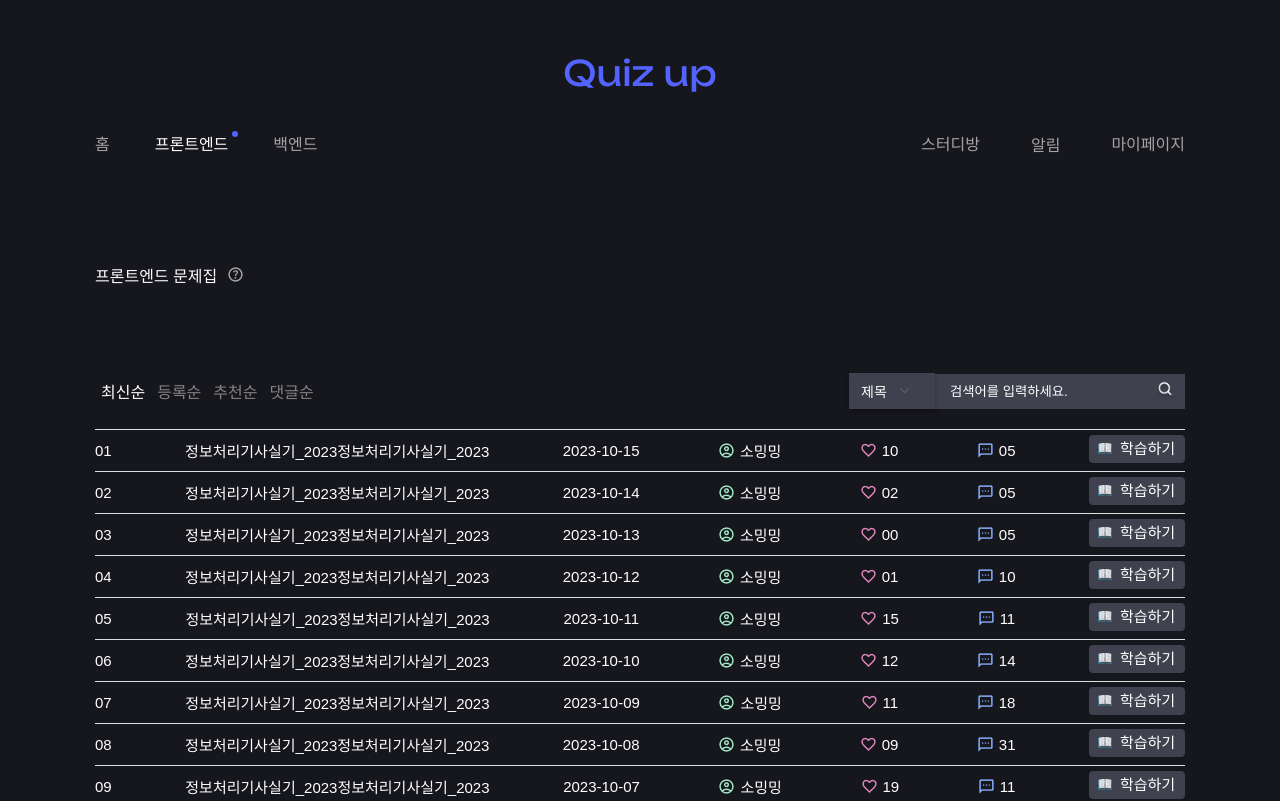
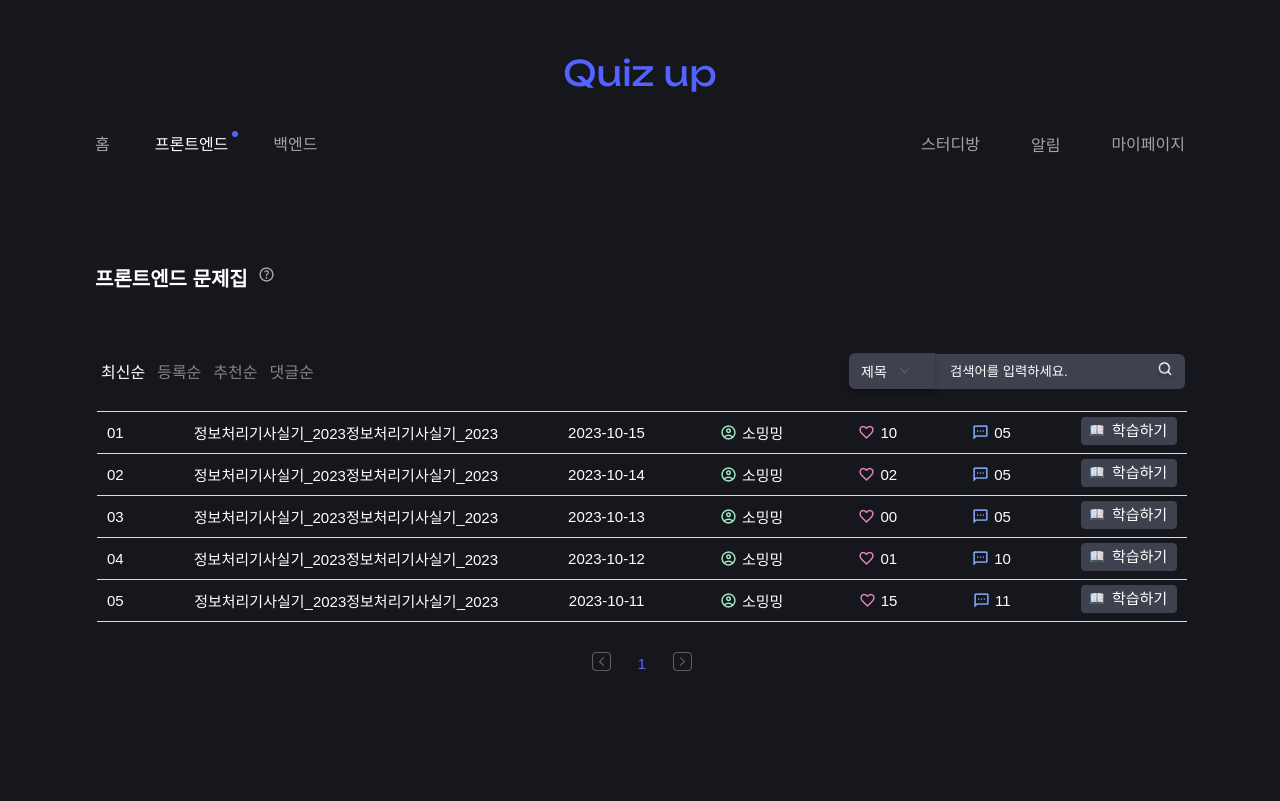
Before and after one commit to QuizUpWebProject/front, a React (Create React App) app: page /front in a window 1280 px wide. Shown: the top 801 px of the page. Built offline with nearby package versions, Linux system fonts and the light colour scheme.

Commit message:
design : 프론트 메인 디자인 변경 수정 #10 - '프론트엔드 문제집' 타이틀 크기 수정 - SearchBar border추가 (study/SelectBox, front/SearchBar) - 리스트 table 형식으로 변경

```diff
--- a/src/components/front/FrontItem.jsx
+++ b/src/components/front/FrontItem.jsx
@@ -12,34 +12,34 @@ function formatNumber(num) {
 const FrontItem = ({ item, index}) => {
   return (
     <Container>
-      <div>{formatNumber(index+1)}</div>
-      <div>{item.title}</div>
-      <div>{item.date}</div>
-      <div>
+      <Td>{formatNumber(index+1)}</Td>
+      <Td>{item.title}</Td>
+      <Td>{item.date}</Td>
+      <Td>
         <IconTextWrapper>
           <Icon src={UserIcon} alt="작성자" />{item.user}
         </IconTextWrapper>
-      </div>
-      <div>
+      </Td>
+      <Td>
         <IconTextWrapper>
           <Icon src={LikeIcon} alt="추천" />{formatNumber(item.like)}
         </IconTextWrapper>
-      </div>
-      <div>
+      </Td>
+      <Td>
         <IconTextWrapper>
           <Icon src={CmtIcon} alt="댓글" />{formatNumber(item.cmt)}
         </IconTextWrapper>
-      </div>
-      <div>
+      </Td>
+      <Td>
         <Link to='/front/:worklistid'>
           <img src={StartBtn} alt="학습하기"/>
         </Link>
-      </div>
+      </Td>
     </Container>
   );
 };
 
-const Container = styled.div`
+const Container = styled.tr`
   display: flex;
   position: relative;
   justify-content: space-between;
@@ -55,6 +55,10 @@ const Container = styled.div`
   }
 `;
 
+const Td = styled.td`
+  padding: 0 10px;
+`
+
 const IconTextWrapper = styled.div`
   display: flex;
   align-items: center;
--- a/src/components/front/FrontList.jsx
+++ b/src/components/front/FrontList.jsx
@@ -28,20 +28,6 @@ export default function FrontList() {
     {id: 3, title: "정보처리기사실기_2023정보처리기사실기_2023", date: "2023-10-13", user: "소밍밍", like: 0, cmt: 5},
     {id: 4, title: "정보처리기사실기_2023정보처리기사실기_2023", date: "2023-10-12", user: "소밍밍", like: 1, cmt: 10},
     {id: 5, title: "정보처리기사실기_2023정보처리기사실기_2023", date: "2023-10-11", user: "소밍밍", like: 15, cmt: 11},
-    {id: 6, title: "정보처리기사실기_2023정보처리기사실기_2023", date: "2023-10-10", user: "소밍밍", like: 12, cmt: 14},
-    {id: 7, title: "정보처리기사실기_2023정보처리기사실기_2023", date: "2023-10-09", user: "소밍밍", like: 11, cmt: 18},
-    {id: 8, title: "정보처리기사실기_2023정보처리기사실기_2023", date: "2023-10-08", user: "소밍밍", like: 9, cmt: 31},
-    {id: 9, title: "정보처리기사실기_2023정보처리기사실기_2023", date: "2023-10-07", user: "소밍밍", like: 19, cmt: 11},
-    {id: 10, title: "정보처리기사실기_2023정보처리기사실기_2023", date: "2023-10-06", user: "소밍밍", like: 30, cmt: 10},
-    {id: 11, title: "정보처리기사실기_2023정보처리기사실기_2023", date: "2023-10-05", user: "소밍밍", like: 5, cmt: 9},
-    {id: 12, title: "정보처리기사실기_2023정보처리기사실기_2023", date: "2023-10-04", user: "소밍밍", like: 6, cmt: 8},
-    {id: 13, title: "정보처리기사실기_2023정보처리기사실기_2023", date: "2023-10-03", user: "소밍밍", like: 0, cmt: 0},
-    {id: 14, title: "정보처리기사실기_2023정보처리기사실기_2023", date: "2023-10-02", user: "소밍밍", like: 11, cmt: 1},
-    {id: 15, title: "정보처리기사실기_2023정보처리기사실기_2023", date: "2023-10-01", user: "소밍밍", like: 10, cmt: 3},
-    {id: 16, title: "정보처리기사실기_2023정보처리기사실기_2023", date: "2023-09-30", user: "소밍밍", like: 10, cmt: 5},
-    {id: 17, title: "정보처리기사실기_2023정보처리기사실기_2023", date: "2023-09-29", user: "소밍밍", like: 10, cmt: 15},
-    {id: 18, title: "정보처리기사실기_2023정보처리기사실기_2023", date: "2023-09-28", user: "소밍밍", like: 10, cmt: 50},
-    {id: 19, title: "정보처리기사실기_2023정보처리기사실기_2023", date: "2023-09-27", user: "소밍밍", like: 10, cmt: 11},
   ];
   const [sortOption, setSortOption] = useState('latest'); // 초기 정렬 기준 : 최신순
   const [data, setData] = useState(frontData); // 데이터 상태 정의
@@ -117,11 +103,13 @@ export default function FrontList() {
       </Container>
 
       {/* 필터링된 프론트 문제집 리스트 표시 */}
-      <div>
-        {/* 현재 페이지의 아이템 렌더링 */}
-        {currentItems.map((front, index) => (
-          <FrontItem key={front.id} item={front} index={index}/>
-        ))}
+      <table>
+        <tbody>
+          {/* 현재 페이지의 아이템 렌더링 */}
+          {currentItems.map((front, index) => (
+            <FrontItem key={front.id} item={front} index={index}/>
+          ))}
+        </tbody>
 
         {/* 페이지네이션 컴포넌트 렌더링 */}
         <PaginationContainer>
@@ -141,7 +129,7 @@ export default function FrontList() {
               <img src={RightIcon} alt="right" />
             </PaginationButton>
         </PaginationContainer>
-      </div>
+      </table>
     </div>
   );
 };
--- a/src/components/front/SearchBar.jsx
+++ b/src/components/front/SearchBar.jsx
@@ -27,6 +27,7 @@ const SearchInputWrapper = styled.div`
   align-items: center;
   background-color: #3f424e;
   padding: 5px;
+  border-radius: 0 6px 6px 0;
 `;
 
 const SearchInput = styled.input`
--- a/src/components/study/SelectBox.jsx
+++ b/src/components/study/SelectBox.jsx
@@ -33,6 +33,7 @@ const SelectContainer = styled.div`
   align-self: center;
   box-shadow: 0px 4px 4px rgba(0, 0, 0, 0.25);
   cursor: pointer;
+  border-radius: 6px 0 0 6px;
 `;
 
 const Label = styled.label`
--- a/src/pages/FrontMain.jsx
+++ b/src/pages/FrontMain.jsx
@@ -27,12 +27,12 @@ const TitleContent = styled.div`
   position: relative;
   align-items: flex-start;
   height: 60px;
-  margin-bottom: 30px;
+  margin-bottom: 10px;
 `;
 
 const Title = styled.div`
-  front-size: 20px;
-  front-weight: bold;
+  font-size: 20px;
+  font-weight: 600;
   position: sticky;
   top: 0;
 `;
```
